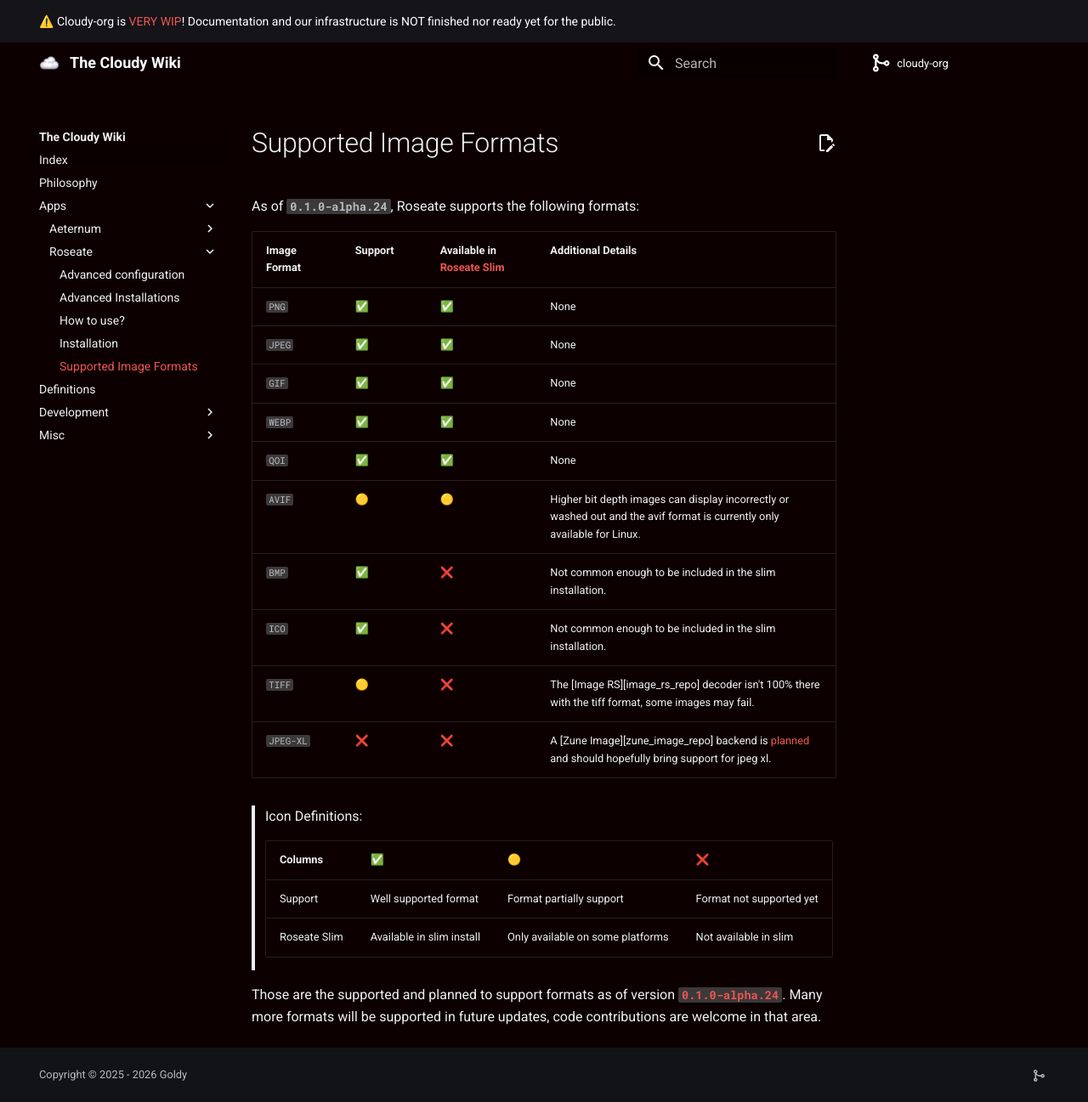
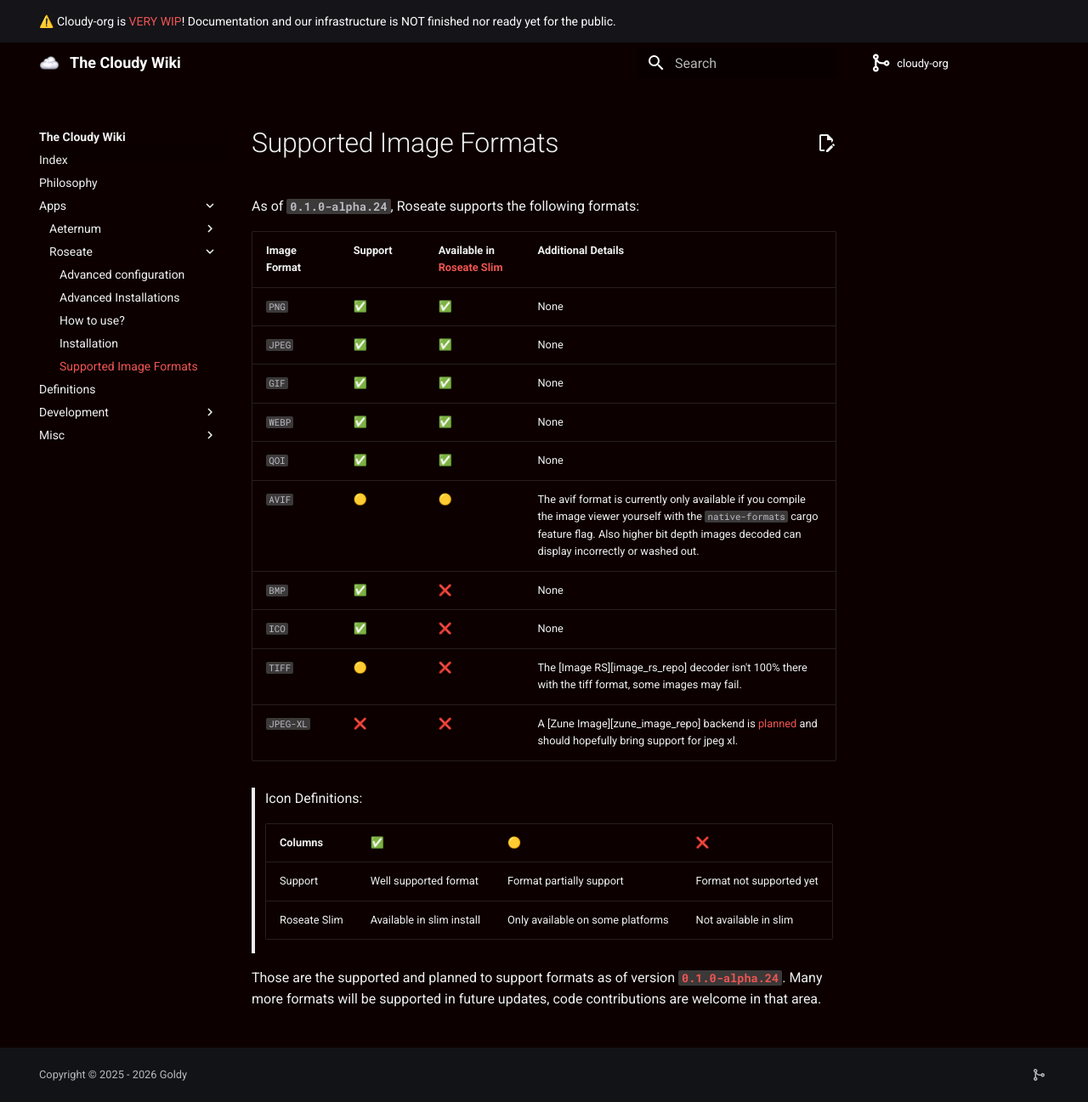
Before and after one commit to cloudy-org/wiki, an MkDocs documentation site: the page built from docs/apps/roseate/supported_formats.md, in a window 1280 px wide and 1297 px high. Shown: the whole window at 85% size. Built offline with MkDocs 1.6.1 and Material for MkDocs 9.7.7, drawn with Linux system fonts in a browser that asks for light colours.

Commit message:
feat(roseate): update additional details regarding avif decoder

```diff
--- a/docs/apps/roseate/supported_formats.md
+++ b/docs/apps/roseate/supported_formats.md
@@ -8,9 +8,9 @@
 | `GIF` | ✅ | ✅ | None |
 | `WEBP` | ✅ | ✅ | None |
 | `QOI` | ✅ | ✅ | None |
-| `AVIF` | 🟡 | 🟡 | Higher bit depth images can display incorrectly or washed out and the avif format is currently only available for Linux. |
-| `BMP` | ✅ | ❌ | Not common enough to be included in the slim installation. |
-| `ICO` | ✅ | ❌ | Not common enough to be included in the slim installation. |
+| `AVIF` | 🟡 | 🟡 | The avif format is currently only available if you compile the image viewer yourself with the `native-formats` cargo feature flag. Also higher bit depth images decoded can display incorrectly or washed out. |
+| `BMP` | ✅ | ❌ | None |
+| `ICO` | ✅ | ❌ | None |
 | `TIFF` | 🟡 | ❌ | The [Image RS][image_rs_repo] decoder isn't 100% there with the tiff format, some images may fail. |
 | `JPEG-XL` | ❌ | ❌ | A [Zune Image][zune_image_repo] backend is [planned](https://github.com/cloudy-org/roseate/issues/102) and should hopefully bring support for jpeg xl. |
 
```
